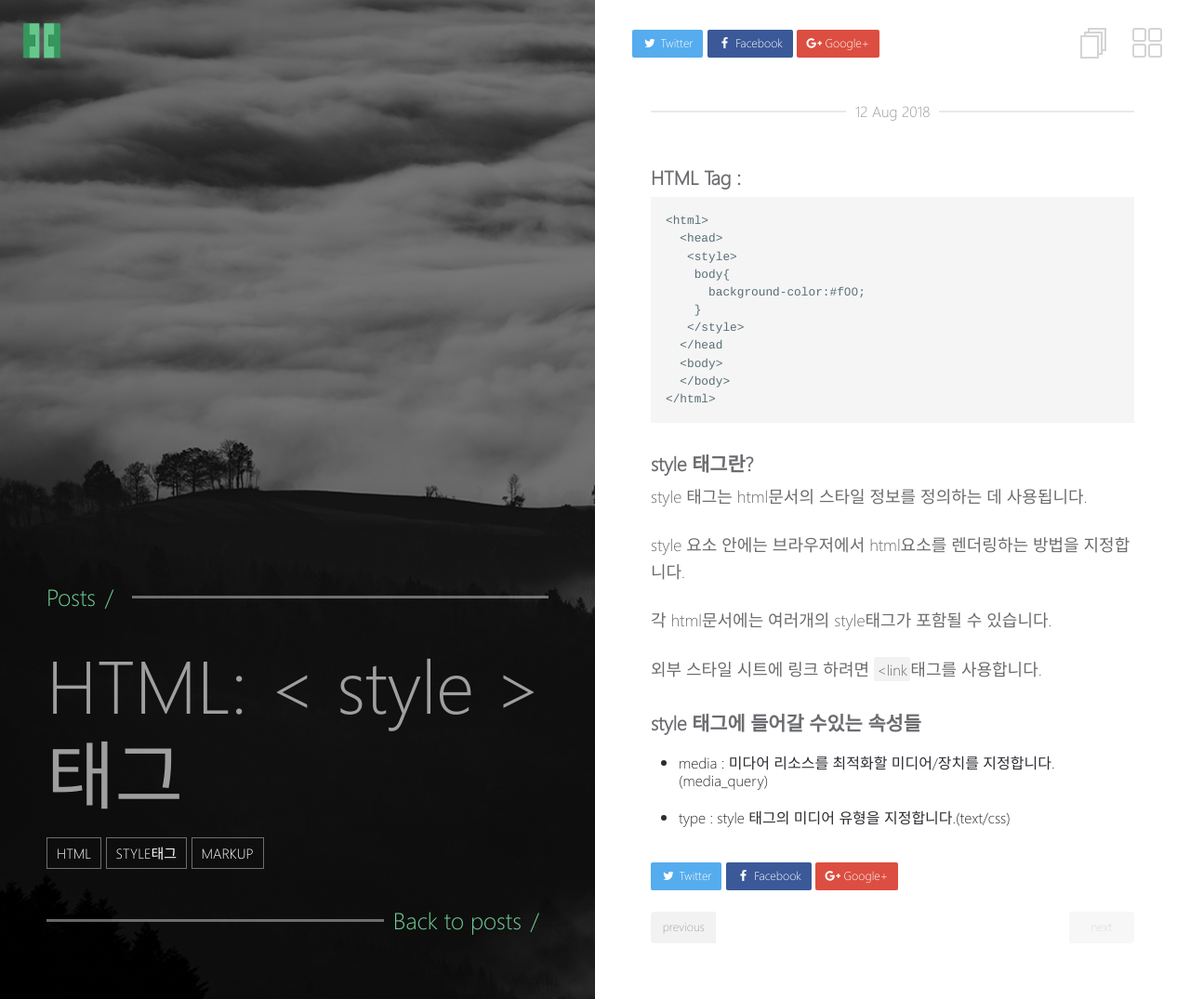
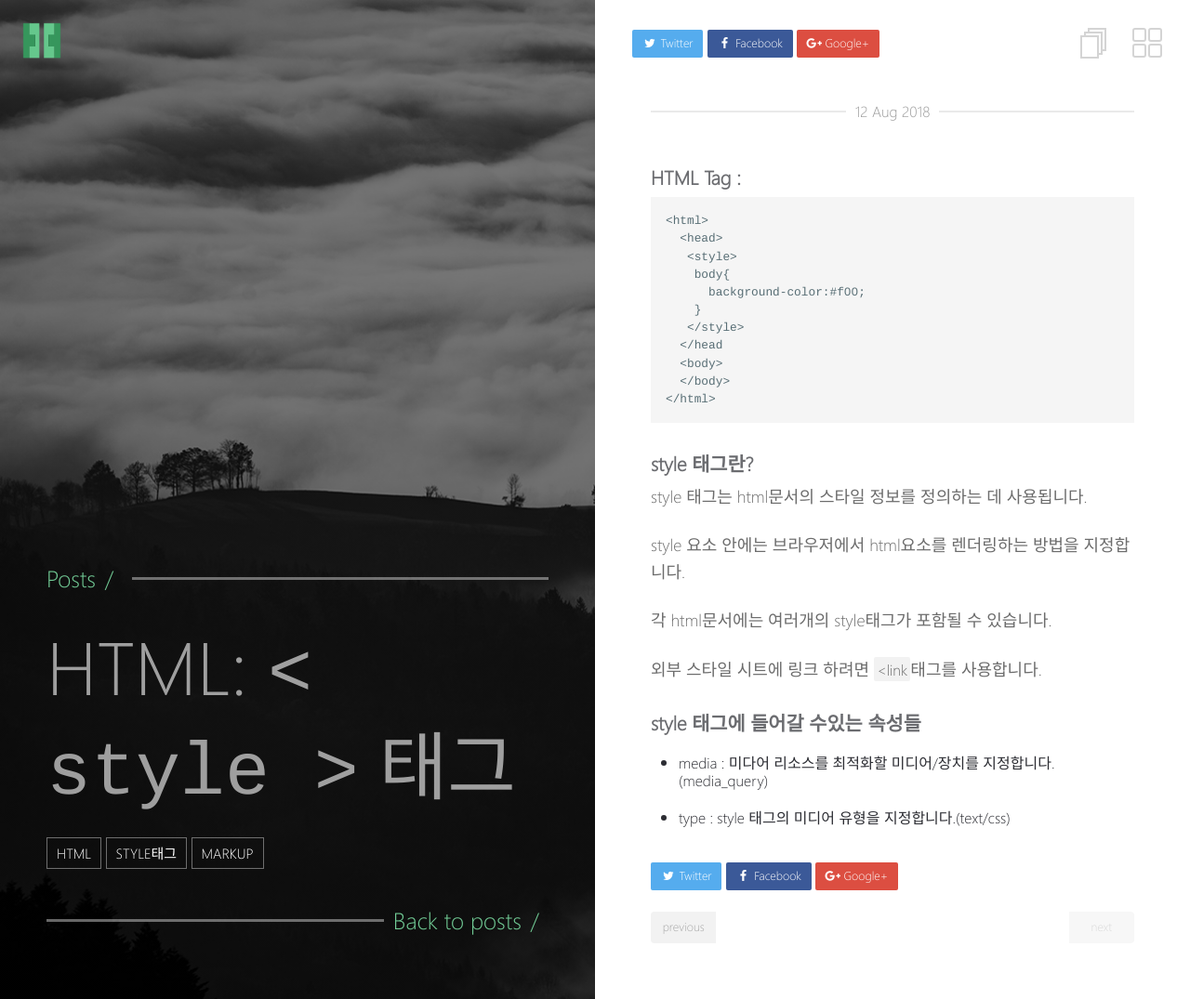
Before and after one commit to yubobae/yubobae.github.com, a Jekyll site: the page built from _posts/html/2018-08-12-style.md, in a window 1280 px wide. Shown: the whole page at 93% size. Built offline with Jekyll 4.4.1, drawn with Linux system fonts in a browser that asks for light colours.

Commit message:
Update 2018-08-12-style.md

```diff
--- a/_posts/html/2018-08-12-style.md
+++ b/_posts/html/2018-08-12-style.md
@@ -1,6 +1,6 @@
 ---
 layout: post
-title: "HTML: < style > 태그"
+title: "HTML: `< style >` 태그"
 excerpt: ""
 tags:
   - HTML
```
